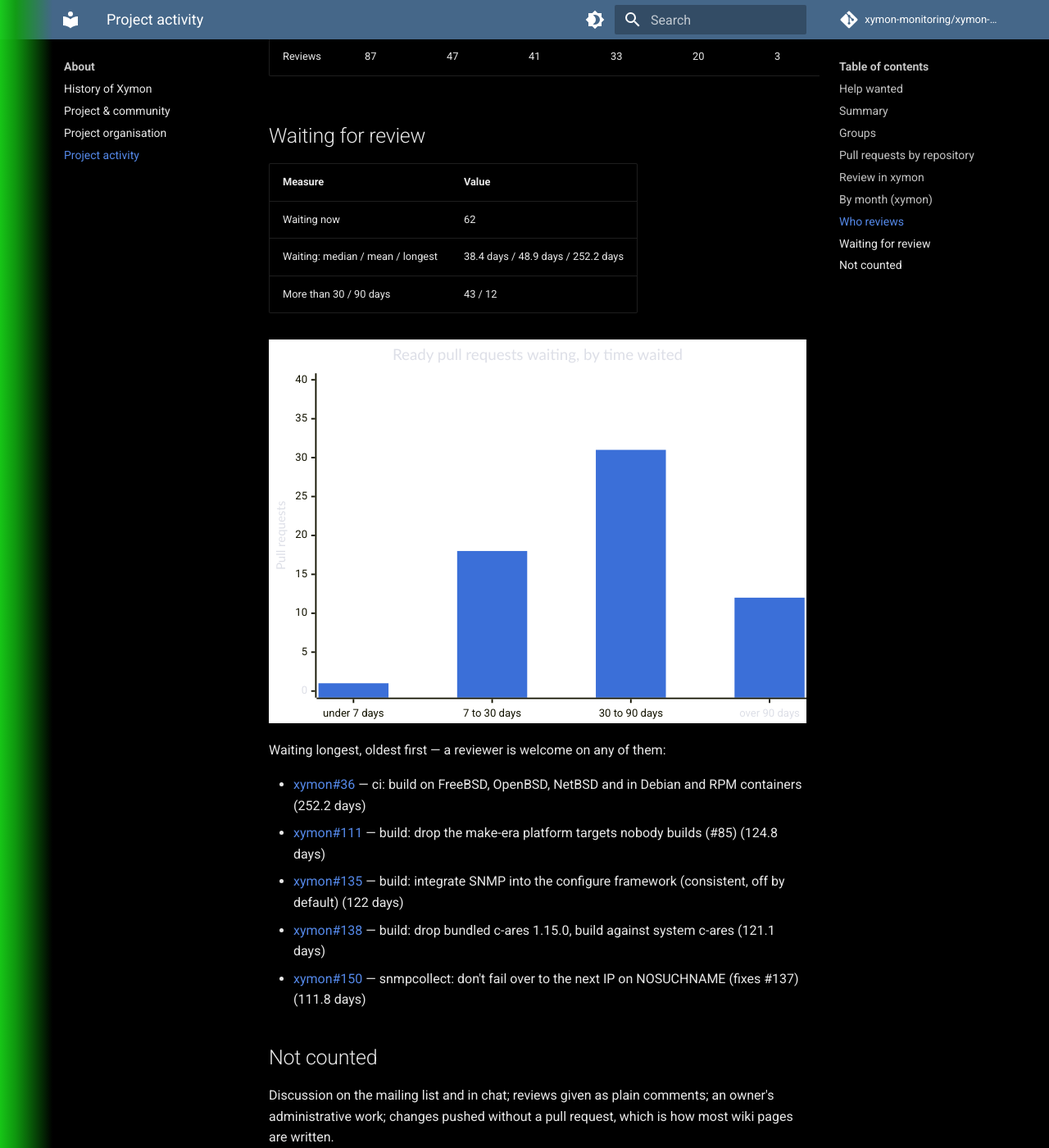
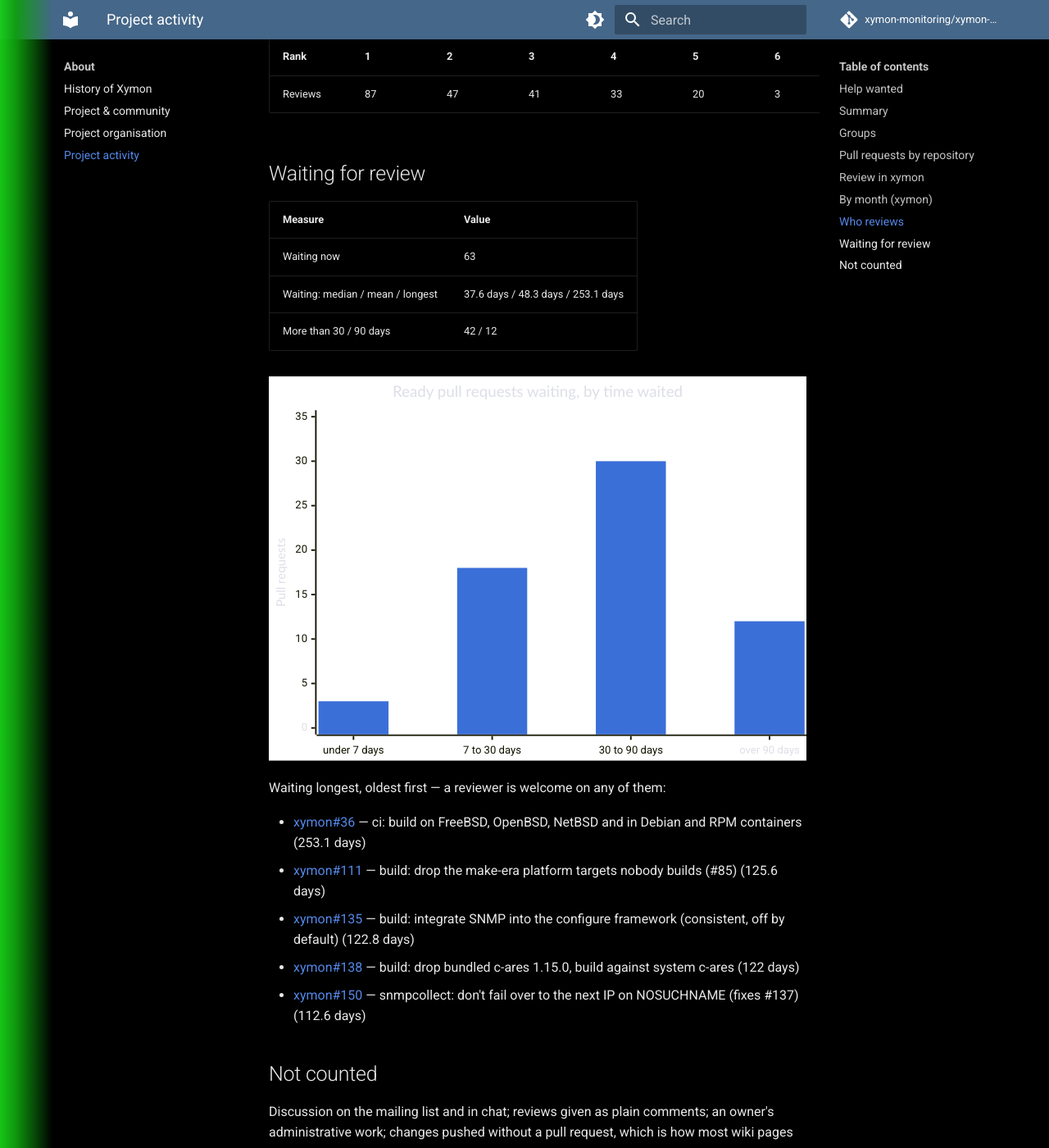
Before and after one commit to xymon-monitoring/xymon-wiki, an MkDocs documentation site: the page built from docs/about/project-activity.md, in a window 1280 px wide and 1400 px high, scrolled down 6067 px. Shown: the whole window at 82% size. Built offline with MkDocs 1.6.1 and Material for MkDocs 9.7.7, drawn with Linux system fonts in a browser that asks for light colours; comment, search, counter and statistics services are not loaded; some of the changed text lies outside the part shown.

Commit message:
about: regenerate the project activity page

````diff
--- a/docs/about/project-activity.md
+++ b/docs/about/project-activity.md
@@ -37,11 +37,11 @@ The estimate divides the arrivals by one reviewer's pace; it is a range read fro
 
 | | Question | Value | 🟢 when | 🔴 when |
 |---|---|---|---|---|
-| 🔴 | Does review keep up with what arrives? (`xymon`, last four whole months) | 263 became ready · 149 approved (57%) | ≥ 90% approved | < 60% |
-| 🔴 | Ready pull requests waiting more than 30 days | 43 of 62 waiting | ≤ 5 | > 20 |
+| 🔴 | Does review keep up with what arrives? (`xymon`, last four whole months) | 279 became ready · 144 approved (52%) | ≥ 90% approved | < 60% |
+| 🔴 | Ready pull requests waiting more than 30 days | 42 of 63 waiting | ≤ 5 | > 20 |
 | 🟡 | People doing 80% of the reviews | 4 (busiest: 37% of all reviews) | ≥ 6 | ≤ 3 |
 | 🟢 | Code merged in `xymon` without an approval since the review rule (2026-09-13) | 0 | 0 | ≥ 1 |
-| 🟢 | New pull request authors in the last three months | 3 (of 6 authors) | ≥ 3 | 0 |
+| 🟡 | New pull request authors in the last three months | 2 (of 6 authors) | ≥ 3 | 0 |
 
 The thresholds are this page's own, chosen to make a change visible; they are not project rules.
 
@@ -74,7 +74,7 @@ xychart-beta horizontal
     title "Share of merges that had an approval, by repository"
     x-axis ["xymon", "xymon-rpm", "xymon-wiki", "homebrew-xymon", "xymon-discussion-public", "xymon-plugins", "xymon-client-windows-powershell"]
     y-axis "% of merges" 0 --> 105
-    bar [88, 0, 0, 0, 0, 0, 0]
+    bar [87, 0, 0, 0, 0, 0, 0]
 ```
 
 ## Review in `xymon`
@@ -82,10 +82,10 @@ xychart-beta horizontal
 | Measure | Value |
 |---|---|
 | Review verdicts | approved 177 · changes requested 3 · commented 41 · dismissed 14 |
-| Merged with an approval | 174 of 198 (88%) |
-| Merged without an approval: documentation / build, CI, tests / code | 14 / 4 / 6 |
+| Merged with an approval | 174 of 200 (87%) |
+| Merged without an approval: documentation / build, CI, tests / code | 15 / 5 / 6 |
 | Time from ready to first approval: median / mean / longest | 2.7 days / 12.9 days / 134.9 days |
-| Time from ready to merge: median / slowest tenth | 2.5 days / 40.2 days |
+| Time from ready to merge: median / slowest tenth | 2.5 days / 43.2 days |
 
 Classification by title: a title starting `docs:`, a manual page, `README:`, `RELEASING:`, `CONTRIBUTING:` or `AGENTS:` counts as documentation; `build:`, `ci:`, `tests:` or `tools:` as build, CI and tests; anything else as code.
 
@@ -97,10 +97,10 @@ Bars: pull requests that became ready for review. Line: approvals. The gap betwe
 %%{init: {"themeVariables": {"xyChart": {"plotColorPalette": "#3b6fd8, #e07b2a"}}}}%%
 xychart-beta
     title "Review requests and approvals, by month"
-    x-axis ["2026-01", "2026-02", "2026-03", "2026-04", "2026-05", "2026-06", "2026-07", "2026-08", "2026-09"]
+    x-axis ["2026-01", "2026-02", "2026-03", "2026-04", "2026-05", "2026-06", "2026-07", "2026-08", "2026-09", "2026-10"]
     y-axis "Pull requests" 0 --> 175
-    bar [22, 9, 2, 4, 22, 41, 52, 148, 38]
-    line [10, 9, 0, 2, 10, 17, 26, 96, 5]
+    bar [22, 9, 2, 4, 22, 41, 52, 148, 38, 3]
+    line [10, 9, 0, 2, 10, 17, 26, 96, 5, 0]
 ```
 
 | Month | Became ready | Approved | Merged | Merged without an approval | Reviews | Reviewers |
@@ -114,6 +114,7 @@ xychart-beta
 | 2026-07 | 52 | 26 | 30 | 0 | 30 | 5 |
 | 2026-08 | 148 | 96 | 108 | 12 | 111 | 4 |
 | 2026-09 | 38 | 5 | 14 | 9 | 5 | 4 |
+| 2026-10 | 3 | 0 | 2 | 2 | 0 | 0 |
 
 ## Who reviews
 
@@ -141,26 +142,26 @@ pie showData title Share of all reviews, by reviewer rank
 
 | Measure | Value |
 |---|---|
-| Waiting now | 62 |
-| Waiting: median / mean / longest | 38.4 days / 48.9 days / 252.2 days |
-| More than 30 / 90 days | 43 / 12 |
+| Waiting now | 63 |
+| Waiting: median / mean / longest | 37.6 days / 48.3 days / 253.1 days |
+| More than 30 / 90 days | 42 / 12 |
 
 ```mermaid
 %%{init: {"themeVariables": {"xyChart": {"plotColorPalette": "#3b6fd8, #e07b2a"}}}}%%
 xychart-beta
     title "Ready pull requests waiting, by time waited"
     x-axis ["under 7 days", "7 to 30 days", "30 to 90 days", "over 90 days"]
-    y-axis "Pull requests" 0 --> 40
-    bar [1, 18, 31, 12]
+    y-axis "Pull requests" 0 --> 35
+    bar [3, 18, 30, 12]
 ```
 
 Waiting longest, oldest first — a reviewer is welcome on any of them:
 
-- [xymon#36](https://github.com/xymon-monitoring/xymon/pull/36) — ci: build on FreeBSD, OpenBSD, NetBSD and in Debian and RPM containers (252.2 days)
-- [xymon#111](https://github.com/xymon-monitoring/xymon/pull/111) — build: drop the make-era platform targets nobody builds (#85) (124.8 days)
-- [xymon#135](https://github.com/xymon-monitoring/xymon/pull/135) — build: integrate SNMP into the configure framework (consistent, off by default) (122 days)
-- [xymon#138](https://github.com/xymon-monitoring/xymon/pull/138) — build: drop bundled c-ares 1.15.0, build against system c-ares (121.1 days)
-- [xymon#150](https://github.com/xymon-monitoring/xymon/pull/150) — snmpcollect: don't fail over to the next IP on NOSUCHNAME (fixes #137) (111.8 days)
+- [xymon#36](https://github.com/xymon-monitoring/xymon/pull/36) — ci: build on FreeBSD, OpenBSD, NetBSD and in Debian and RPM containers (253.1 days)
+- [xymon#111](https://github.com/xymon-monitoring/xymon/pull/111) — build: drop the make-era platform targets nobody builds (#85) (125.6 days)
+- [xymon#135](https://github.com/xymon-monitoring/xymon/pull/135) — build: integrate SNMP into the configure framework (consistent, off by default) (122.8 days)
+- [xymon#138](https://github.com/xymon-monitoring/xymon/pull/138) — build: drop bundled c-ares 1.15.0, build against system c-ares (122 days)
+- [xymon#150](https://github.com/xymon-monitoring/xymon/pull/150) — snmpcollect: don't fail over to the next IP on NOSUCHNAME (fixes #137) (112.6 days)
 
 ## Not counted
 
````
Also changed, not shown: other parts of docs/about/project-activity.md (+3 -3 lines).
